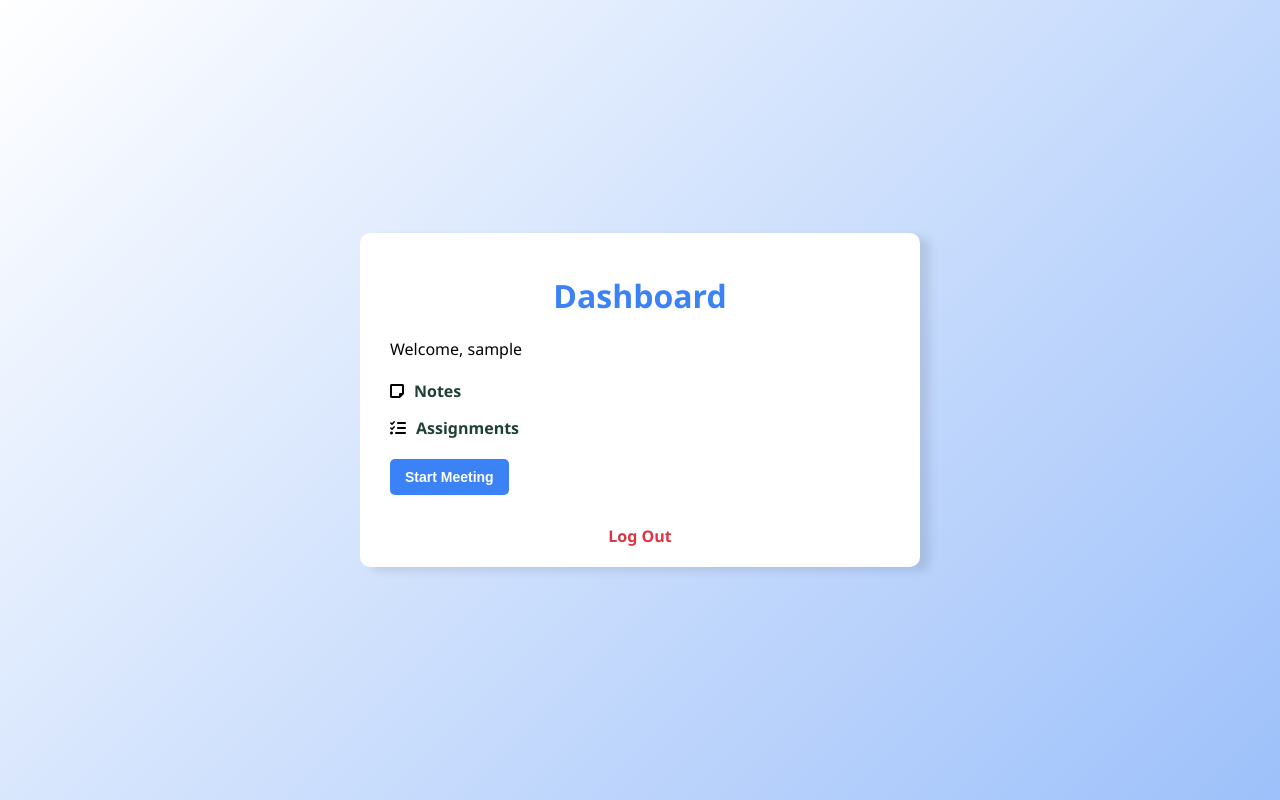
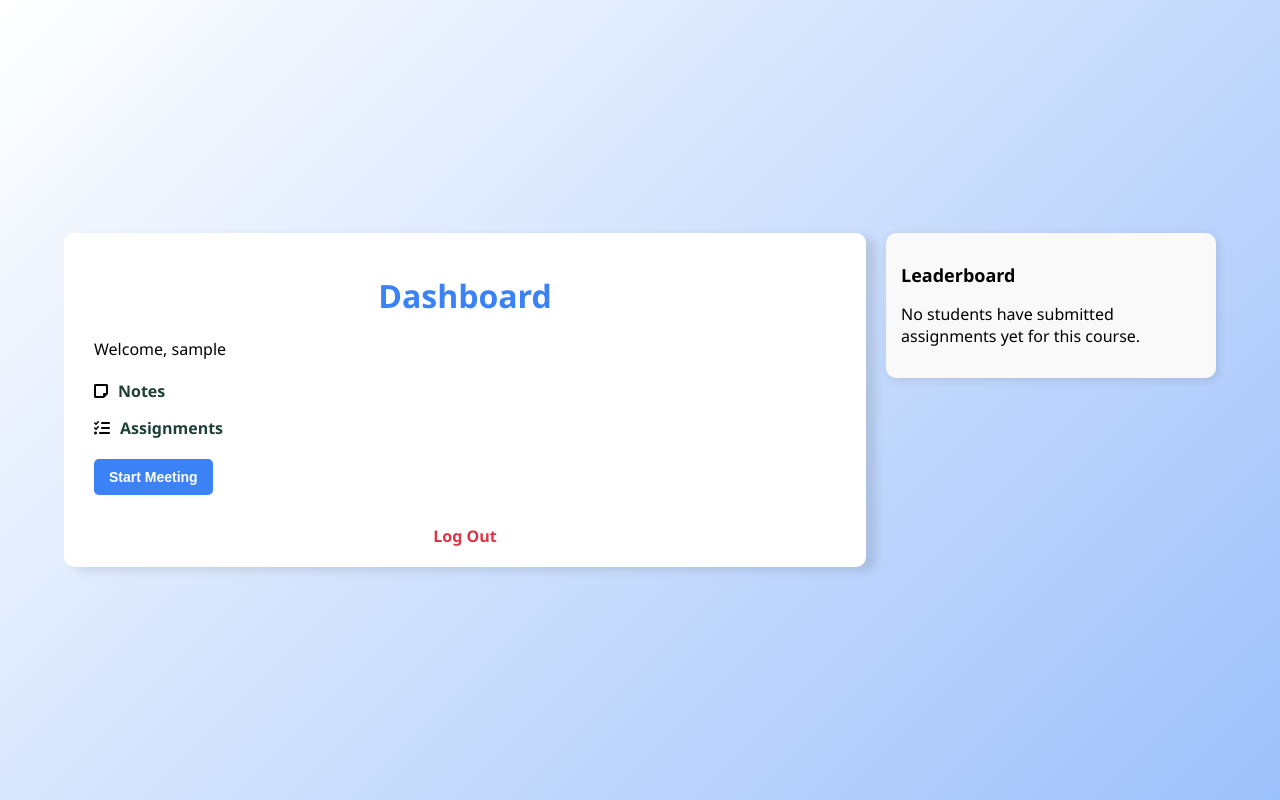
Before and after one commit to GhansyamA/VirtualClass, a Flask app: page /dashboard in a window 1280 px wide. Run offline with Flask 3, Linux system fonts and the light colour scheme; the visitor is signed in with stand-in values (Sample User, id 1); data comes from the database, SQL or seed files in the repository; data that the repository does not hold is empty.

Commit message:
leaderboardinitial commit

```diff
--- a/app.py
+++ b/app.py
@@ -94,25 +94,95 @@ def dashboard():
         selected_course_id = session.get('selected_course_id')
         if not selected_course_id:
             return redirect(url_for('select_course'))
+
         response = supabase.table('course').select('*').eq('id', selected_course_id).execute()
         current_course = response.data[0] if response else None
         if not current_course or current_course['teacher_id'] != current_user.id:
             return redirect(url_for('select_course'))
+
+        # Fetch Active Meetings
         response = supabase.table('active_meeting').select('*').eq('teacher_id', current_user.id).execute()
         active_meetings = response.data if response else []
-        return render_template('dashboard.html', current_course=current_course, active_meetings=active_meetings)
+
+        # Fetch Enrolled Students
+        enrollments = supabase.table('enrollment').select('student_id').eq('course_id', selected_course_id).execute()
+        student_ids = [e['student_id'] for e in enrollments.data] if enrollments.data else []
+
+        leaderboard = []
+        if student_ids:
+            students_response = supabase.table('user').select('id', 'username').in_('id', student_ids).execute()
+            students = {s['id']: s['username'] for s in students_response.data} if students_response.data else {}
+
+            # Get Assignments for the Selected Course
+            assignments_response = supabase.table('assignment').select('id').eq('course_id', selected_course_id).execute()
+            assignment_ids = [a['id'] for a in assignments_response.data] if assignments_response.data else []
+
+            # Get Marks Only for Assignments in the Selected Course
+            submissions_response = supabase.table('submission')\
+                .select('student_id', 'marks', 'assignment_id')\
+                .in_('assignment_id', assignment_ids).execute()
+
+            student_marks = {student_id: 0 for student_id in student_ids}
+            if submissions_response.data:
+                for submission in submissions_response.data:
+                    if submission['marks'] is not None:
+                        student_marks[submission['student_id']] += submission['marks']
+
+            # Build Leaderboard Data
+            for student_id in student_ids:
+                leaderboard.append({
+                    'student_id': student_id,
+                    'username': students.get(student_id, 'Unknown'),
+                    'total_marks': student_marks[student_id]
+                })
+
+            # Sort Leaderboard by Total Marks
+            leaderboard.sort(key=lambda x: x['total_marks'], reverse=True)
+
+        return render_template('dashboard.html', current_course=current_course, active_meetings=active_meetings, leaderboard=leaderboard)
+
     else:
         response = supabase.table('enrollment').select('course_id').eq('student_id', current_user.id).execute()
-        if response and response.data:
-            enrolled_courses_ids = [enrollment['course_id'] for enrollment in response.data]
-            courses_response = supabase.table('course').select('*').in_('id', enrolled_courses_ids).execute()
-            enrolled_courses = courses_response.data if courses_response else []
-        else:
-            enrolled_courses = []
-        enrolled_courses_ids = [course['id'] for course in enrolled_courses]
+        enrolled_courses_ids = [enrollment['course_id'] for enrollment in response.data] if response.data else []
+
+        enrolled_courses = supabase.table('course').select('*').in_('id', enrolled_courses_ids).execute().data if enrolled_courses_ids else []
+
         response = supabase.table('active_meeting').select('*').in_('course_id', enrolled_courses_ids).execute()
         active_meetings = response.data if response else []
-        return render_template('dashboard.html', enrolled_courses=enrolled_courses, active_meetings=active_meetings)
+
+        # Fetch Leaderboard Data Only for the First Enrolled Course (Can be Modified to Allow Selection)
+        leaderboard = []
+        if enrolled_courses_ids:
+            selected_course_id = enrolled_courses_ids[0]  # Choose the first enrolled course
+
+            # Get Assignments for the Selected Course
+            assignments_response = supabase.table('assignment').select('id').eq('course_id', selected_course_id).execute()
+            assignment_ids = [a['id'] for a in assignments_response.data] if assignments_response.data else []
+
+            submissions_response = supabase.table('submission')\
+                .select('student_id', 'marks', 'assignment_id')\
+                .in_('assignment_id', assignment_ids).execute()
+
+            student_marks = {}
+            if submissions_response.data:
+                for submission in submissions_response.data:
+                    if submission['marks'] is not None:
+                        student_marks[submission['student_id']] = student_marks.get(submission['student_id'], 0) + submission['marks']
+
+            students_response = supabase.table('user').select('id', 'username').execute()
+            students = {s['id']: s['username'] for s in students_response.data} if students_response.data else {}
+
+            for student_id in student_marks:
+                leaderboard.append({
+                    'student_id': student_id,
+                    'username': students.get(student_id, 'Unknown'),
+                    'total_marks': student_marks.get(student_id, 0)
+                })
+
+            leaderboard.sort(key=lambda x: x['total_marks'], reverse=True)
+
+        return render_template('dashboard.html', enrolled_courses=enrolled_courses, active_meetings=active_meetings, leaderboard=leaderboard)
+
 
 @app.route('/start_meeting', methods=['POST'])
 @login_required
@@ -306,7 +376,6 @@ def view_course(course_id):
         flash("Course not found.", "danger")
         return redirect(url_for('view_courses'))
     course = course_response.data[0]
-
     # Fetch enrollment requests
     requests_response = supabase.table('enrollment_request').select('*').eq('course_id', course_id).execute()
     enrollment_requests = []
@@ -315,7 +384,6 @@ def view_course(course_id):
         students_response = supabase.table('user').select('*').in_('id', student_ids).execute()
         student_data = {s['id']: s for s in students_response.data}
         enrollment_requests = [{'id': req['id'], 'student': student_data[req['student_id']]} for req in requests_response.data]
-
     # Fetch enrolled students
     enrolled_response = supabase.table('enrollment').select('student_id')\
         .eq('course_id', course_id).execute()
--- a/models.sql
+++ b/models.sql
@@ -27,7 +27,7 @@ CREATE TABLE assignment (
 CREATE TABLE notes (
     id SERIAL PRIMARY KEY,
     filename VARCHAR(150) NOT NULL,
-    file_url VARCHAR(255) NOT NULL,  -- Added file URL for Supabase storage
+    file_url VARCHAR(255) NOT NULL,
     uploaded_at TIMESTAMP DEFAULT CURRENT_TIMESTAMP,
     teacher_id INTEGER NOT NULL,
     course_id INTEGER NOT NULL,
@@ -48,7 +48,7 @@ CREATE TABLE public.active_meeting (
 CREATE TABLE submission (
     id SERIAL PRIMARY KEY,
     file_name VARCHAR(150) NOT NULL,
-    file_url VARCHAR(255) NOT NULL,  -- Added file URL for Supabase storage
+    file_url VARCHAR(255) NOT NULL,
     student_id INTEGER NOT NULL,
     assignment_id INTEGER NOT NULL,
     submitted_at TIMESTAMP DEFAULT CURRENT_TIMESTAMP,
--- a/templates/dashboard.html
+++ b/templates/dashboard.html
@@ -18,32 +18,46 @@
             margin: 0;
             animation: gradientMove 6s infinite ease-in-out;
         }
+
+        .dashboard-wrapper {
+            display: flex;
+            justify-content: center; /* Center the content */
+            align-items: flex-start;
+            gap: 20px;
+            width: 90%;
+            max-width: 1200px;
+        }
+
         .container {
-            width:500px;
+            flex: 1;
             max-width: 800px;
-            margin: 40px auto;
             background: #fff;
             padding: 20px 30px;
             border-radius: 10px;
             box-shadow: 10px 4px 10px rgba(0, 0, 0, 0.1);
         }
+
         h1 {
             text-align: center;
             color: #3b82f6;
         }
+
         h2 {
-            font-size: 18px; /* You can adjust this value to your preference */
+            font-size: 18px;
         }
+
         ul {
             list-style-type: none;
             padding: 0;
             margin: 20px 0;
         }
+
         ul li {
             margin-bottom: 15px;
             display: flex;
             align-items: center;
         }
+
         ul li a {
             text-decoration: none;
             color: #1f4037;
@@ -51,21 +65,56 @@
             margin-left: 10px;
             transition: color 0.3s ease;
         }
+
         ul li a:hover {
             color: #99f2c8;
         }
-        ul li .badge {
-            margin-left: auto;
-            padding: 3px 7px;
-            font-size: 12px;
+
+        .logout {
+            text-align: center;
+            margin-top: 30px;
+        }
+
+        .logout a {
+            color: #dc3545;
+            text-decoration: none;
             font-weight: bold;
-            color: #fff;
-            border-radius: 5px;
-            background: #28a745;
         }
-        .section {
-            margin-top: 20px;
+
+        .logout a:hover {
+            text-decoration: underline;
         }
+
+        .leaderboard-container {
+            width: 300px;
+            background: #f9f9f9;
+            padding: 15px;
+            border-radius: 10px;
+            box-shadow: 2px 2px 10px rgba(0, 0, 0, 0.1);
+        }
+
+        .leaderboard-container table {
+            width: 100%;
+            border-collapse: collapse;
+        }
+
+        .leaderboard-container th,
+        .leaderboard-container td {
+            border: 1px solid #ddd;
+            padding: 8px;
+            text-align: left;
+        }
+
+        .leaderboard-container th {
+            background: #3b82f6;
+            color: white;
+        }
+
+        .leaderboard-container tr:nth-child(even) {
+            background: #f2f2f2;
+        }
+
+        /* Original button styles */
         .btn {
             display: inline-block;
             padding: 10px 15px;
@@ -170,17 +210,20 @@
     </style>
 </head>
 <body>
+    <div class="dashboard-wrapper">
         <div class="container">
             <h1>Dashboard</h1>
-        <p>Welcome, {{current_user.username}}</p>
+            <p>Welcome, {{ current_user.username }}</p>
+
             {% if current_user.role == 'teacher' %}
             <h2>{{ current_course.name }}</h2>
             {% endif %}
+
             <ul>
                 {% if current_user.role == 'teacher' %}
                 <li>
                     <i class="fas fa-exchange-alt"></i>
-                <a href="{{ url_for('select_course') }}" > Change Course </a>
+                    <a href="{{ url_for('select_course') }}"> Change Course </a>
                 </li>
                 {% endif %}
                 <li>
@@ -198,12 +241,13 @@
                 </li>
                 {% endif %}
             </ul>
+
             {% if current_user.role == 'student' %}
             <h2>Enrolled Courses</h2>
             <div class="course-container">
                 {% for course in enrolled_courses %}
                 <div class="course-card">
-            <h3>{{ course.name }}</h3>
+                    <h4>{{ course.name }}</h4>
                     <form action="{{ url_for('unenroll', course_id=course.id) }}" method="POST">
                         <button type="submit">Unenroll</button>
                     </form>
@@ -248,9 +292,37 @@
                 {% endif %}
                 {% endif %}
             </div>
+
             <div class="logout">
                 <a href="{{ url_for('logout') }}">Log Out</a>
             </div>
         </div>
+
+        <div class="leaderboard-container">
+            <h2>Leaderboard</h2>
+            {% if leaderboard %}
+            <table>
+                <thead>
+                    <tr>
+                        <th>Rank</th>
+                        <th>Student Name</th>
+                        <th>Total Marks</th>
+                    </tr>
+                </thead>
+                <tbody>
+                    {% for student in leaderboard %}
+                    <tr>
+                        <td>{{ loop.index }}</td>
+                        <td>{{ student.username }}</td>
+                        <td>{{ student.total_marks }}</td>
+                    </tr>
+                    {% endfor %}
+                </tbody>
+            </table>
+            {% else %}
+            <p>No students have submitted assignments yet for this course.</p>
+            {% endif %}
+        </div>
+    </div>
 </body>
 </html>
```
Also changed, not shown: other parts of templates/dashboard.html (+25 -34 lines). Lines whose indentation alone changed are shown as unchanged.
